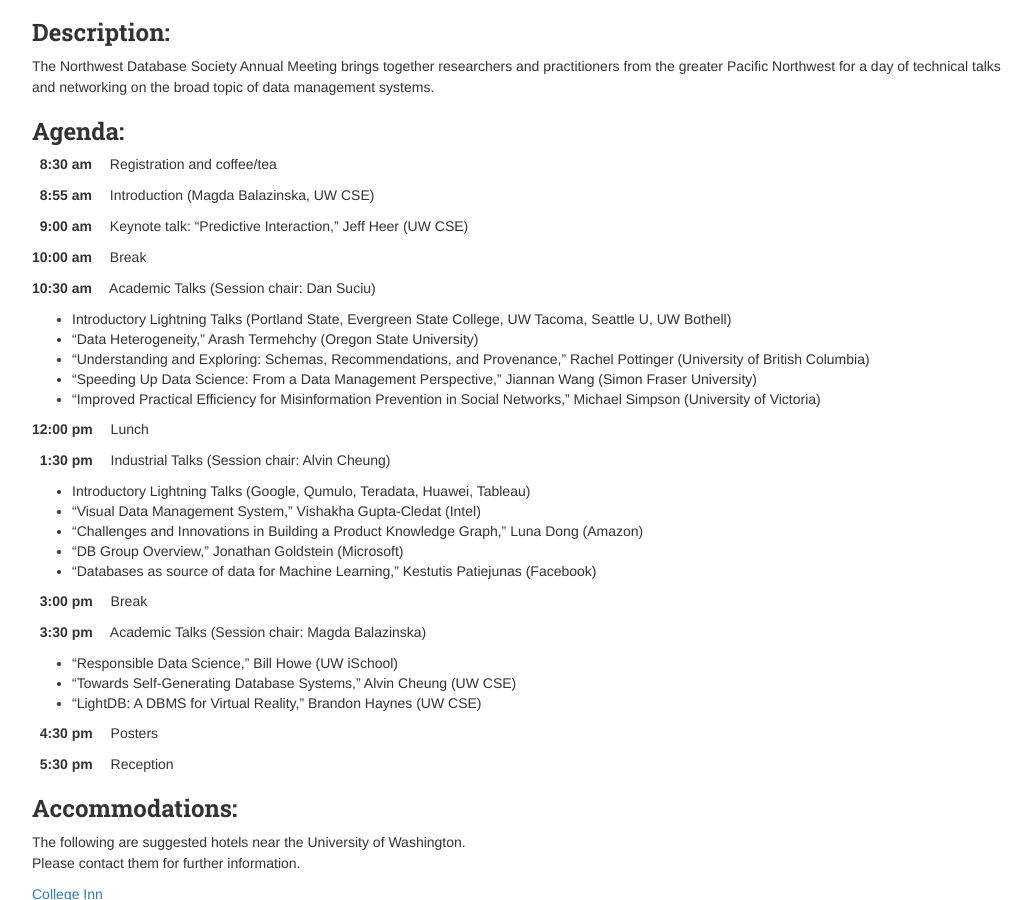
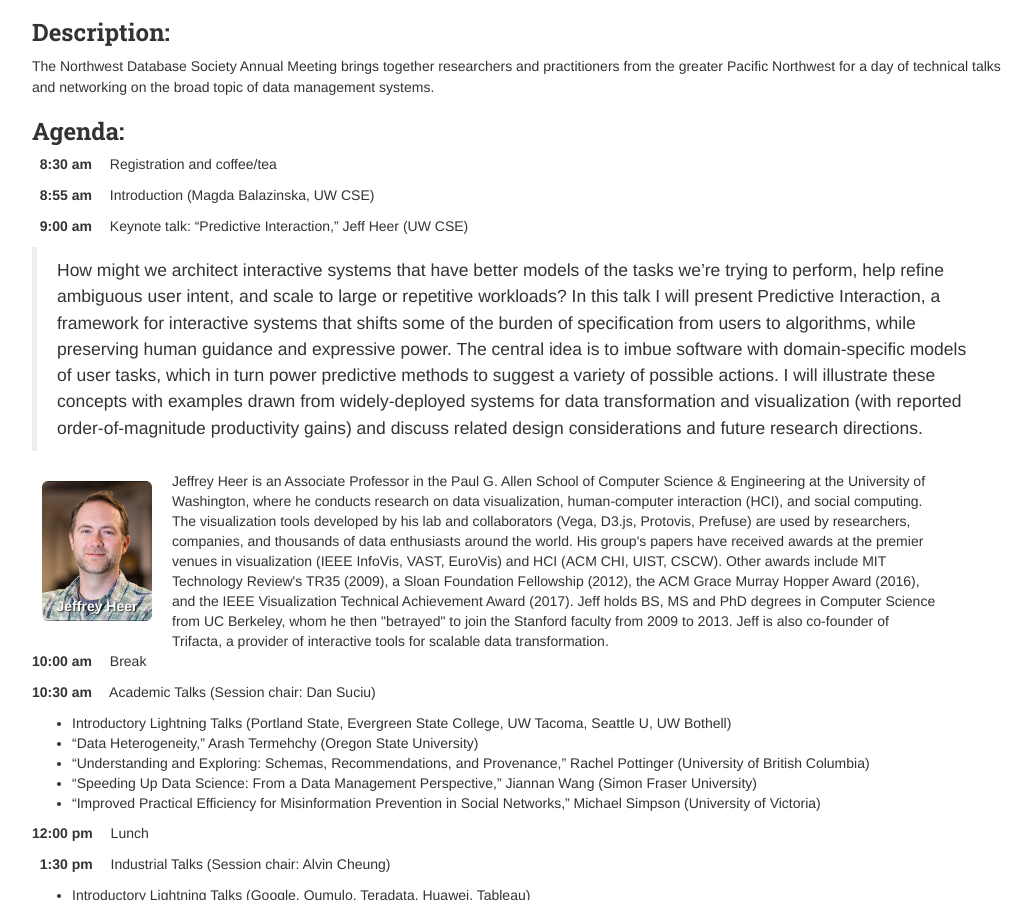
Before and after one commit to uwdb/website, a Jekyll site: the page built from events/database_day/2018/database_day_2018.markdown, in a window 1280 px wide and 900 px high, scrolled down 400 px. Shown: the whole window, without its empty margins (123-1155 px from the left). Built offline with Jekyll 4.4.1, drawn with Linux system fonts in a browser that asks for light colours; nearby versions of some CDN libraries.

Commit message:
Made keynote info look nice

```diff
--- a/events/database_day/2018/database_day_2018.markdown
+++ b/events/database_day/2018/database_day_2018.markdown
@@ -32,6 +32,31 @@
 **&nbsp;&nbsp;8:55 am&emsp;** Introduction (Magda Balazinska, UW CSE)
 
 **&nbsp;&nbsp;9:00 am&emsp;** Keynote talk: "Predictive Interaction," Jeff Heer (UW CSE)
+
+> How might we architect interactive systems that have better models of the
+> tasks we're trying to perform, help refine ambiguous user intent, and scale
+> to large or repetitive workloads? In this talk I will present Predictive
+> Interaction, a framework for interactive systems that shifts some of the
+> burden of specification from users to algorithms, while preserving human
+> guidance and expressive power. The central idea is to imbue software with
+> domain-specific models of user tasks, which in turn power predictive methods
+> to suggest a variety of possible actions. I will illustrate these concepts
+> with examples drawn from widely-deployed systems for data transformation and
+> visualization (with reported order-of-magnitude productivity gains) and
+> discuss related design considerations and future research directions.
+
+<div class="flex-container people image-container">
+    <div class="flex-item person">
+        <a href='https://homes.cs.washington.edu/~jheer/'>
+            <img src="pictures/heer-square.jpg"/>
+            <p>Jeffrey Heer</p>
+        </a>
+    </div>
+    <div class="flex-item" style="width: 80%;padding-left: 10px">
+    Jeffrey Heer is an Associate Professor in the Paul G. Allen School of Computer Science & Engineering at the University of Washington, where he conducts research on data visualization, human-computer interaction (HCI), and social computing. The visualization tools developed by his lab and collaborators (Vega, D3.js, Protovis, Prefuse) are used by researchers, companies, and thousands of data enthusiasts around the world. His group's papers have received awards at the premier venues in visualization (IEEE InfoVis, VAST, EuroVis) and HCI (ACM CHI, UIST, CSCW). Other awards include MIT Technology Review's TR35 (2009), a Sloan Foundation Fellowship (2012), the ACM Grace Murray Hopper Award (2016), and the IEEE Visualization Technical Achievement Award (2017). Jeff holds BS, MS and PhD degrees in Computer Science from UC Berkeley, whom he then "betrayed" to join the Stanford faculty from 2009 to 2013. Jeff is also co-founder of Trifacta, a provider of interactive tools for scalable data transformation.
+    </div>
+</div>
+
 
 **10:00 am&emsp;** Break
 
```
Also changed, not shown: events/database_day/2018/pictures/heer-square.jpg (added).
